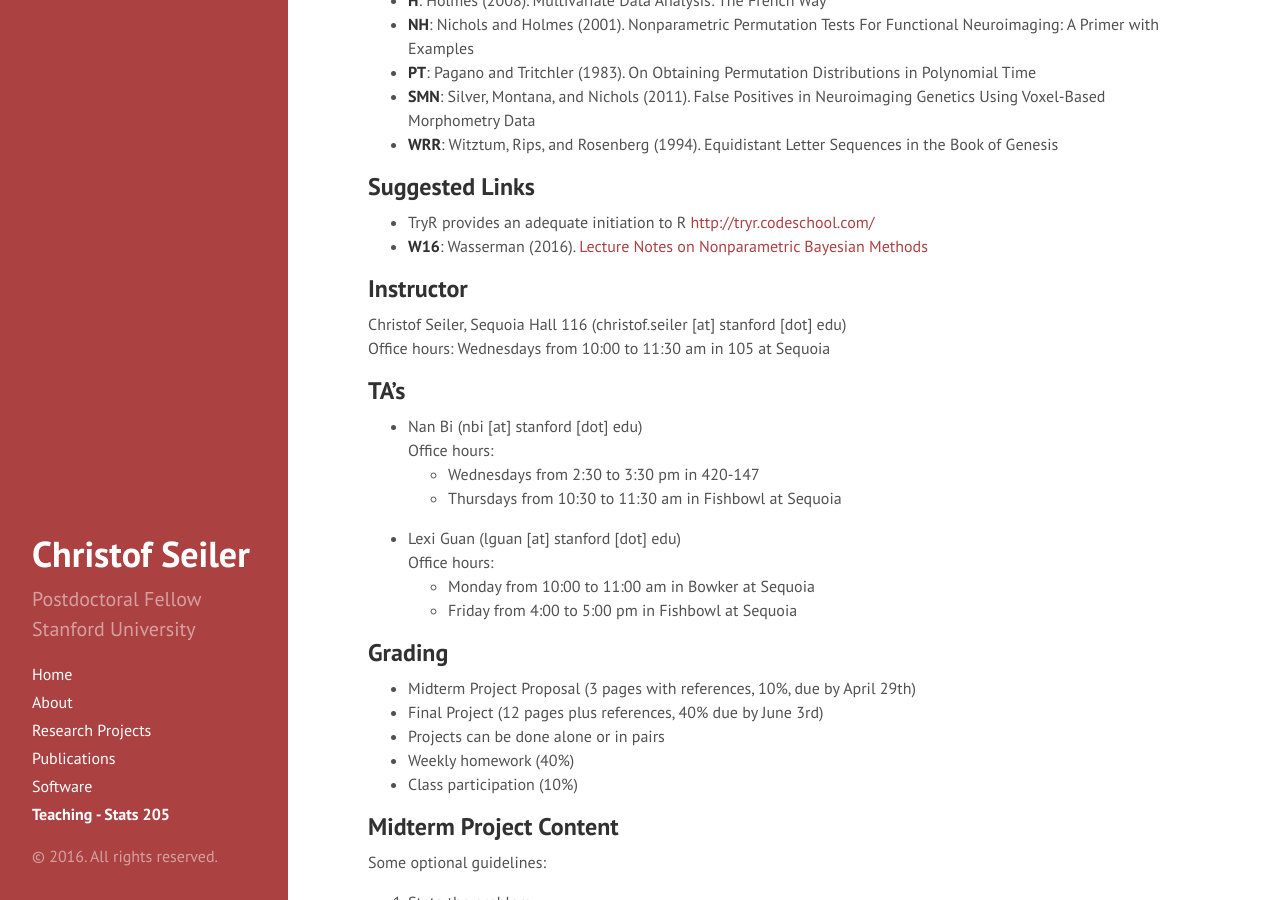
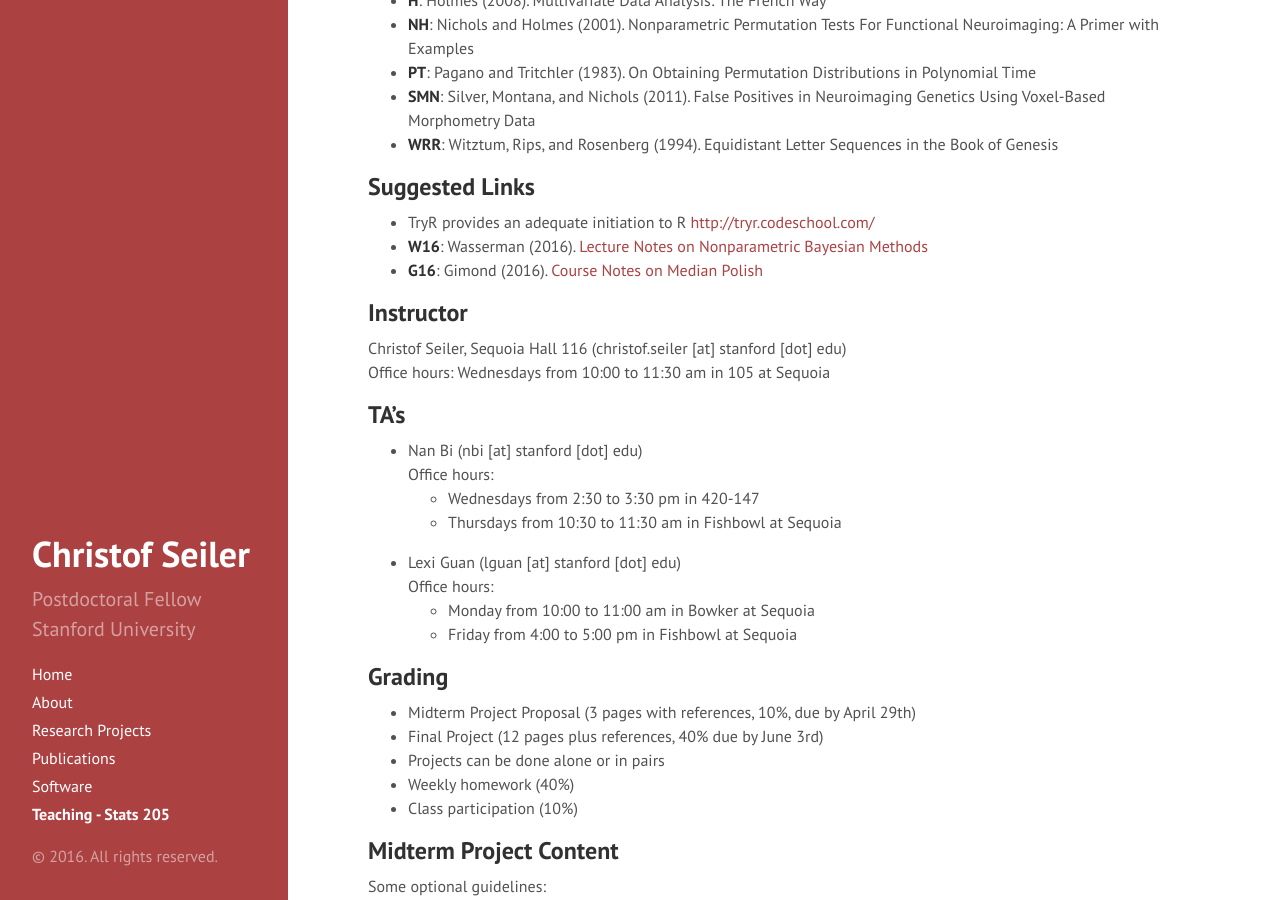
Before and after one commit to ChristofSeiler/ChristofSeiler.github.io, a Jekyll site: the page built from stats205.md, in a window 1280 px wide and 900 px high, scrolled down 1093 px. Built offline with Jekyll 4.4.1, drawn with Linux system fonts in a browser that asks for light colours; formulas are drawn with MathJax 3; some of the changed text lies outside the part shown.

Commit message:
uploaded lecture 18

```diff
--- a/stats205.md
+++ b/stats205.md
@@ -46,6 +46,7 @@
 ## Suggested Links
 * TryR provides an adequate initiation to R [http://tryr.codeschool.com/](http://tryr.codeschool.com/)
 * **W16**: Wasserman (2016). [Lecture Notes on Nonparametric Bayesian Methods](http://www.stat.cmu.edu/~larry/=sml/nonparbayes.pdf)
+* **G16**: Gimond (2016). [Course Notes on Median Polish](http://mgimond.github.io/ES218/Week11a.html)
 
 ## Instructor
 Christof Seiler, Sequoia Hall 116 (christof.seiler [at] stanford [dot] edu)
@@ -82,7 +83,7 @@
 ## Slides
 
 No         | Topic(s)                                                                                                                           | Background Material
------------|------------------------------------------------------------------------------------------------------------------------------------|-----------------------------------
+-----------|------------------------------------------------------------------------------------------------------------------------------------|-----------------------------------------------------------
 Lecture 1  | [Logistics and Introduction](Lecture1/LogisticsIntroduction.html)                                                                  | **KM** Chapter 1
 Lecture 2  | [Sign Test and Signed-Rank Wilcoxon](Lecture2/SignTestSignedRankWilcoxon.html)                                                     | **KM** Chapters 2.1, 2.2, 2.3
 Lecture 3  | [Robustness](Lecture3/Robustness.html)                                                                                             | **KM** Chapter 2.5
@@ -100,7 +101,7 @@
 Lecture 15 | [Nonlinear Regression (Part 3)](Lecture15/NonlinearRegressionPart3.pdf)                                                            | **W** Chapter 5
 Lecture 16 | [Bayesian Nonparametrics (Part 1)](Lecture16/BayesianNonparametrics.pdf)                                                           | **W16**
 Lecture 17 | [Bayesian Nonparametrics (Part 2)](Lecture17/BayesianNonparametricsPart2.pdf) and [BNP in Practice](Lecture17/BNPinPractice.pdf)   | **W16**
-Lecture 18 | ANOVA                                                                                                                              | **KM** Chapters 5.1, 5.2, 8.1, 8.2
+Lecture 18 | [ANOVA](Lecture18/ANOVA.pdf)                                                                                                       | **KM** Chapters 5.1, 5.2, 8.1, 8.2, **HMT**, and **G16**
 
 ## Homework
 
```
Also changed, not shown: 1 other file.
